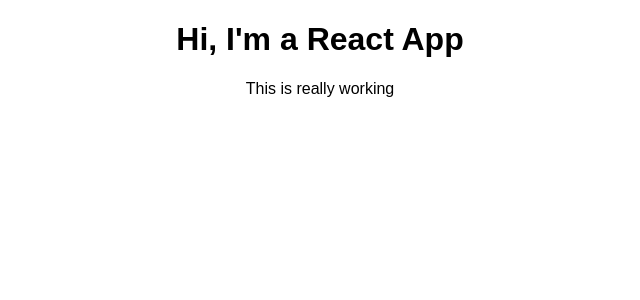
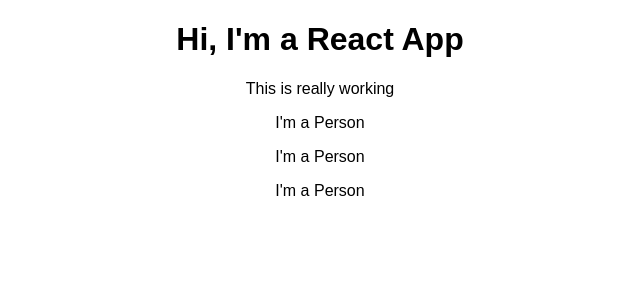
Before and after one commit to YudhaYuki/react-basic-concept, a React (Create React App) app: page / in a window 1280 px wide. Shown: the top 300 px of the page, without its empty margins (320-960 px from the left). Built offline with nearby package versions, Linux system fonts and the light colour scheme.

Commit message:
Atatic content in React

```diff
--- a/src/App.js
+++ b/src/App.js
@@ -1,5 +1,6 @@
 import React, { Component } from 'react';
 import './App.css';
+import Person from './Person/Person';
 
 class App extends Component {
   render() {
@@ -7,6 +8,9 @@
       <div className="App">
         <h1>Hi, I'm a React App</h1>
         <p> This is really working </p>
+        <Person />
+        <Person />
+        <Person />
       </div>
     );
     // return React.createElement('div', {className: 'App'}, React.createElement('h1', null, 'Hi, Does this work now!!!'));
--- /dev/null
+++ b/src/Person/Person.js
@@ -0,0 +1,7 @@
+import React from 'react';
+
+const person = () => {
+    return <p> I'm a Person </p>
+}
+
+export default person;
```
